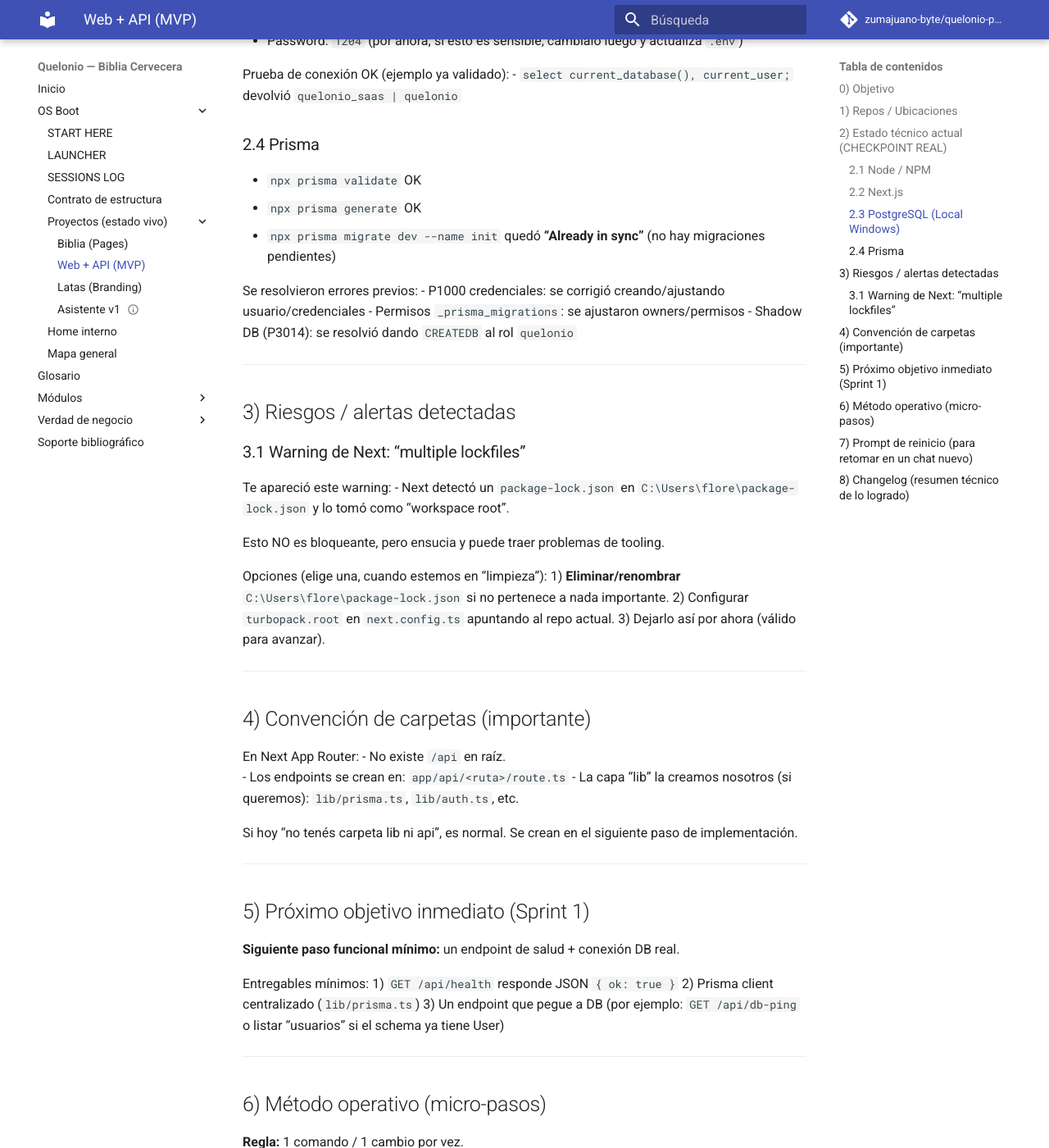
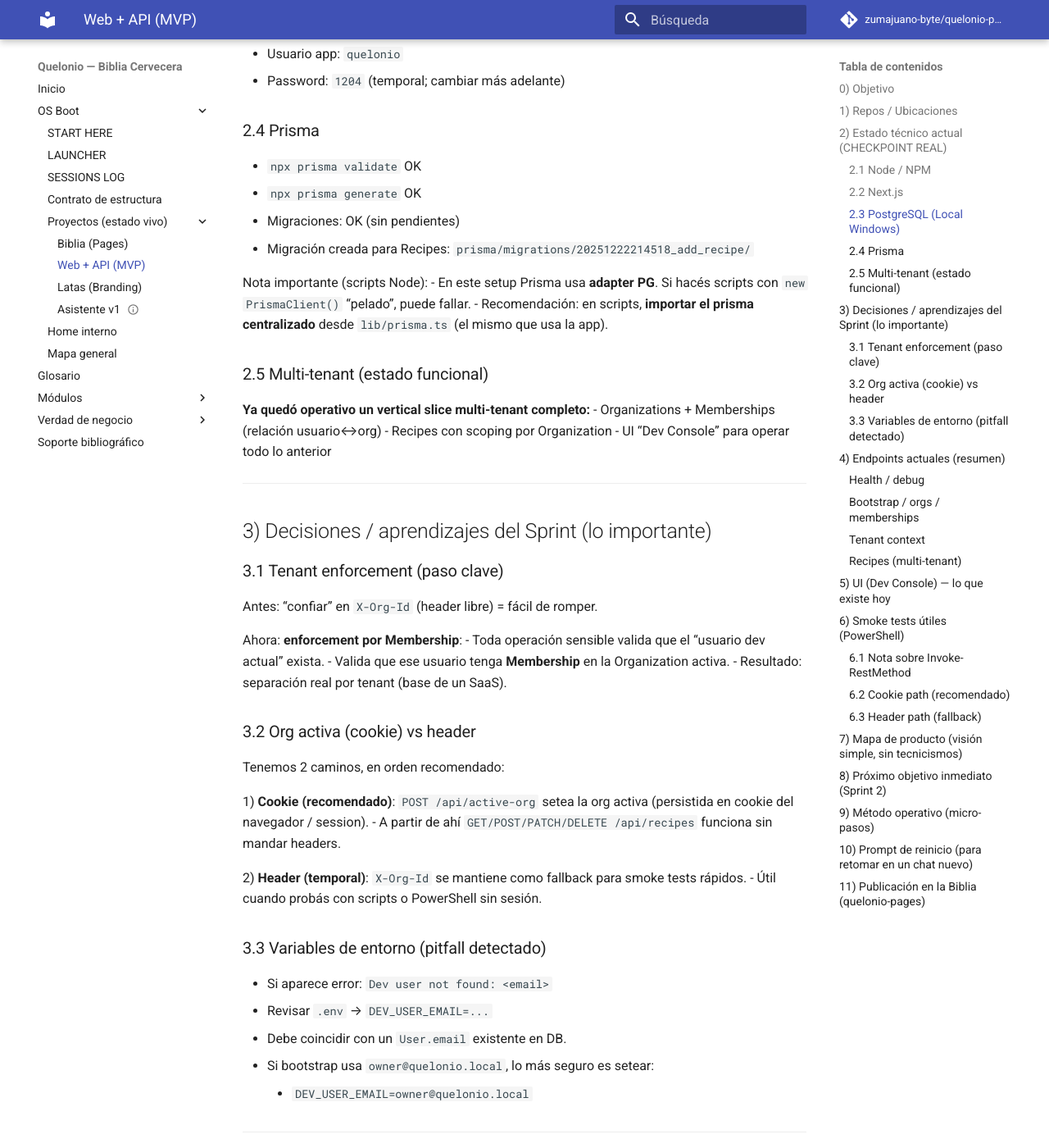
Before and after one commit to zumajuano-byte/quelonio-pages, an MkDocs documentation site: the page built from docs/99_Indice_y_Mapas/PROYECTO_WEB_API.md, in a window 1280 px wide and 1400 px high, scrolled down 1507 px. Shown: the whole window at 82% size. Built offline with MkDocs 1.6.1 and Material for MkDocs 9.7.7, drawn with Linux system fonts in a browser that asks for light colours; comment, search, counter and statistics services are not loaded; some of the changed text lies outside the part shown.

Commit message:
docs: update PROYECTO_WEB_API checkpoint (2025-12-23)

````diff
--- a/docs/99_Indice_y_Mapas/PROYECTO_WEB_API.md
+++ b/docs/99_Indice_y_Mapas/PROYECTO_WEB_API.md
@@ -1,7 +1,7 @@
 # PROYECTO_WEB_API — Quelonio SaaS (Web App + API + DB)
 
-**Última actualización:** 2025-12-22
-**Estado:** Sprint 1 en curso — Infra OK (PostgreSQL + Prisma + Next)
+**Última actualización:** 2025-12-23
+**Estado:** Sprint 1/2 — Vertical slice multi-tenant (Organizations + Memberships + Recipes) operativo
 **Regla de trabajo:** micro-pasos (1 paso por vez). Si un paso requiere admin, se aclara explícitamente.
 
 ---
@@ -10,12 +10,16 @@
 
 Construir un **MVP tipo SaaS** para operación cervecera (recetas, lotes, stock, ventas, finanzas) + base para incorporar un **asistente IA** que responda en base a la Biblia (Quelonio Pages).
 
-Arquitectura recomendada (MVP):
+Principio de producto:
+- **Excel** = modelo / plantilla / análisis (import-export, simulaciones).
+- **SaaS** = operación diaria / “source of truth” (multiusuario, trazabilidad, consistencia).
+
+Arquitectura (MVP):
 - **Next.js (App Router) + TypeScript**
 - **PostgreSQL**
 - **Prisma**
 - Endpoints API dentro de Next (`app/api/*`)
-- Más adelante: auth/RBAC, auditoría, exports, jobs/alertas
+- Más adelante: auth/RBAC, auditoría, exports/imports, jobs/alertas
 
 ---
 
@@ -31,75 +35,202 @@ Este archivo vive en **quelonio-pages** para que el “asistente” y el “mét
 ## 2) Estado técnico actual (CHECKPOINT REAL)
 
 ### 2.1 Node / NPM
-- Node: **v20.19.0** (nvm4w)
+- Node: **v20.19.0**
 - npm: **10.8.2**
-- Señal importante: en tu máquina aparecen rutas duplicadas (`C:\nvm4w\nodejs\...` y `C:\Program Files\nodejs\...`). Funciona, pero conviene mantener consistencia (ver “Riesgos”).
 
 ### 2.2 Next.js
 - Next: **16.1.0**
-- `npm run dev` inicia el servidor local en `http://localhost:3000` **cuando está corriendo**.
-- Importante: si el servidor no está corriendo, `curl http://localhost:3000/...` falla (normal).
+- Dev: `npm run dev` (usa `next dev --webpack`)
+- URL: `http://localhost:3000`
+
+Notas:
+- Si reiniciás `npm run dev` y el puerto está ocupado, es porque **hay otro Next corriendo**.
+- Si ves: `Unable to acquire lock ... .next\dev\lock`, terminá el proceso anterior (o cerrá la terminal que lo estaba ejecutando) y volvé a correr dev.
 
 ### 2.3 PostgreSQL (Local Windows)
 - Servicio: `postgresql-x64-18` **Running**
 - Puerto: `localhost:5432`
 - Base: `quelonio_saas`
 - Usuario app: `quelonio`
-- Password: `1204` (por ahora; si esto es sensible, cambialo luego y actualizá `.env`)
-
-Prueba de conexión OK (ejemplo ya validado):
-- `select current_database(), current_user;` devolvió `quelonio_saas | quelonio`
+- Password: `1204` (temporal; cambiar más adelante)
 
 ### 2.4 Prisma
 - `npx prisma validate` OK
 - `npx prisma generate` OK
-- `npx prisma migrate dev --name init` quedó **“Already in sync”** (no hay migraciones pendientes)
+- Migraciones: OK (sin pendientes)
+- Migración creada para Recipes: `prisma/migrations/20251222214518_add_recipe/`
 
-Se resolvieron errores previos:
-- P1000 credenciales: se corrigió creando/ajustando usuario/credenciales
-- Permisos `_prisma_migrations`: se ajustaron owners/permisos
-- Shadow DB (P3014): se resolvió dando `CREATEDB` al rol `quelonio`
+Nota importante (scripts Node):
+- En este setup Prisma usa **adapter PG**. Si hacés scripts con `new PrismaClient()` “pelado”, puede fallar.
+- Recomendación: en scripts, **importar el prisma centralizado** desde `lib/prisma.ts` (el mismo que usa la app).
+
+### 2.5 Multi-tenant (estado funcional)
+**Ya quedó operativo un vertical slice multi-tenant completo:**
+- Organizations + Memberships (relación usuario↔org)
+- Recipes con scoping por Organization
+- UI “Dev Console” para operar todo lo anterior
 
 ---
 
-## 3) Riesgos / alertas detectadas
+## 3) Decisiones / aprendizajes del Sprint (lo importante)
 
-### 3.1 Warning de Next: “multiple lockfiles”
-Te apareció este warning:
-- Next detectó un `package-lock.json` en `C:\Users\flore\package-lock.json` y lo tomó como “workspace root”.
+### 3.1 Tenant enforcement (paso clave)
+Antes: “confiar” en `X-Org-Id` (header libre) = fácil de romper.
 
-Esto NO es bloqueante, pero ensucia y puede traer problemas de tooling.
+Ahora: **enforcement por Membership**:
+- Toda operación sensible valida que el “usuario dev actual” exista.
+- Valida que ese usuario tenga **Membership** en la Organization activa.
+- Resultado: separación real por tenant (base de un SaaS).
 
-Opciones (elige una, cuando estemos en “limpieza”):
-1) **Eliminar/renombrar** `C:\Users\flore\package-lock.json` si no pertenece a nada importante.
-2) Configurar `turbopack.root` en `next.config.ts` apuntando al repo actual.
-3) Dejarlo así por ahora (válido para avanzar).
+### 3.2 Org activa (cookie) vs header
+Tenemos 2 caminos, en orden recomendado:
+
+1) **Cookie (recomendado)**: `POST /api/active-org` setea la org activa (persistida en cookie del navegador / session).
+   - A partir de ahí `GET/POST/PATCH/DELETE /api/recipes` funciona sin mandar headers.
+
+2) **Header (temporal)**: `X-Org-Id` se mantiene como fallback para smoke tests rápidos.
+   - Útil cuando probás con scripts o PowerShell sin sesión.
+
+### 3.3 Variables de entorno (pitfall detectado)
+- Si aparece error: `Dev user not found: <email>`
+  - Revisar `.env` → `DEV_USER_EMAIL=...`
+  - Debe coincidir con un `User.email` existente en DB.
+  - Si bootstrap usa `owner@quelonio.local`, lo más seguro es setear:
+    - `DEV_USER_EMAIL=owner@quelonio.local`
 
 ---
 
-## 4) Convención de carpetas (importante)
+## 4) Endpoints actuales (resumen)
 
-En Next App Router:
-- No existe `/api` en raíz.
-- Los endpoints se crean en: `app/api/<ruta>/route.ts`
-- La capa “lib” la creamos nosotros (si queremos): `lib/prisma.ts`, `lib/auth.ts`, etc.
+Base: `http://localhost:3000`
 
-Si hoy “no tenés carpeta lib ni api”, es normal. Se crean en el siguiente paso de implementación.
+### Health / debug
+- `GET /api/health`
+- `GET /api/debug/users` (inspección rápida)
+
+### Bootstrap / orgs / memberships
+- `POST /api/bootstrap` (crea Org + User + Membership de forma idempotente por email)
+- `GET /api/organizations`
+- `POST /api/organizations`
+- `GET /api/memberships`
+- `GET /api/memberships?orgId=<ORG_ID>`
+
+### Tenant context
+- `POST /api/active-org` (setea cookie de org activa)
+
+### Recipes (multi-tenant)
+- `GET /api/recipes`
+- `POST /api/recipes`
+- `GET /api/recipes/[id]`
+- `PATCH /api/recipes/[id]`
+- `DELETE /api/recipes/[id]`
 
 ---
 
-## 5) Próximo objetivo inmediato (Sprint 1)
+## 5) UI (Dev Console) — lo que existe hoy
 
-**Siguiente paso funcional mínimo:** un endpoint de salud + conexión DB real.
+Página: `GET /` (http://localhost:3000)
 
-Entregables mínimos:
-1) `GET /api/health` responde JSON `{ ok: true }`
-2) Prisma client centralizado (`lib/prisma.ts`)
-3) Un endpoint que pegue a DB (por ejemplo: `GET /api/db-ping` o listar “usuarios” si el schema ya tiene User)
+Incluye:
+- Selector de Organization activa (persistida en `localStorage` con key `quelonio.activeOrgId`)
+- Crear Organization
+- Ejecutar Bootstrap y auto-seleccionar la org creada
+- Sección Recipes:
+  - Crear recipe
+  - Listar recipes por org activa
+  - Editar / Borrar recipes
+
+Objetivo: consola mínima para validar APIs sin construir UI final todavía.
 
 ---
 
-## 6) Método operativo (micro-pasos)
+## 6) Smoke tests útiles (PowerShell)
+
+### 6.1 Nota sobre `Invoke-RestMethod`
+En PowerShell puede que NO exista `-SkipHttpErrorCheck`. En ese caso, usar `try/catch` para ver status y body (patrón estándar):
+
+```powershell
+$s = New-Object Microsoft.PowerShell.Commands.WebRequestSession
+try {
+  Invoke-RestMethod -WebSession $s -Method Post -Uri http://localhost:3000/api/active-org `
+    -ContentType "application/json" `
+    -Body (@{ orgId = "PEGAR_ORG_ID" } | ConvertTo-Json)
+} catch {
+  $_.Exception.Response.StatusCode.value__
+  $r = New-Object IO.StreamReader($_.Exception.Response.GetResponseStream())
+  $r.ReadToEnd()
+}
+```
+
+### 6.2 Cookie path (recomendado)
+```powershell
+# 1) Crear sesión
+$s = New-Object Microsoft.PowerShell.Commands.WebRequestSession
+
+# 2) Setear org activa (cookie)
+$orgId="PEGAR_ORG_ID"
+Invoke-RestMethod -WebSession $s -Method Post -Uri http://localhost:3000/api/active-org `
+  -ContentType "application/json" `
+  -Body (@{ orgId = $orgId } | ConvertTo-Json)
+
+# 3) Listar recipes (sin headers)
+Invoke-RestMethod -WebSession $s -Uri http://localhost:3000/api/recipes
+
+# 4) Crear recipe (sin headers)
+Invoke-RestMethod -WebSession $s -Method Post -Uri http://localhost:3000/api/recipes `
+  -ContentType "application/json" `
+  -Body '{"name":"IPA Cookie","style":"IPA","notes":"ok cookie+membership"}'
+```
+
+### 6.3 Header path (fallback)
+```powershell
+$orgId="PEGAR_ORG_ID"
+
+Invoke-RestMethod -Method Post -Uri http://localhost:3000/api/recipes `
+  -Headers @{ "X-Org-Id" = $orgId } `
+  -ContentType "application/json" `
+  -Body '{"name":"IPA Header","style":"IPA","notes":"header path"}'
+
+Invoke-RestMethod -Uri http://localhost:3000/api/recipes `
+  -Headers @{ "X-Org-Id" = $orgId }
+```
+
+---
+
+## 7) Mapa de producto (visión simple, sin tecnicismos)
+
+Orden lógico de módulos (uno alimenta al siguiente):
+
+1) **Recetas** (especificación)  ✅ HOY (multi-tenant)
+2) **Lotes** (producción real)  ⏭️ PRÓXIMO
+3) **Inventario** (entradas/salidas por movimientos)
+4) **Empaque** (lote → SKUs → unidades)
+5) **Ventas + Cobros**
+6) **Compras + Pagos**
+7) **Costos + Rentabilidad**
+8) **QA/QC** (controles y desvíos)
+9) **Dashboard** (decisión)
+
+Dónde entra Excel:
+- **Modelado** (costos, simulaciones, escenarios).
+- **Carga inicial** (import de catálogos/stock).
+- **Export/reportes** (contabilidad, socios, análisis).
+- **Portabilidad** (backup).
+
+---
+
+## 8) Próximo objetivo inmediato (Sprint 2)
+
+**Siguiente vertical slice recomendado:** módulo **Lotes (Batch)**, porque conecta Receta ↔ Producción real.
+
+Entregables mínimos:
+1) Modelo Prisma `Batch` (organizationId + recipeId + fechas + volumen + notas)
+2) CRUD API `/api/batches` scoping por org activa (mismo patrón que recipes)
+3) UI mínima en Dev Console: listar/crear batches
+
+---
+
+## 9) Método operativo (micro-pasos)
 
 **Regla:** 1 comando / 1 cambio por vez.
 Vos pegás output, yo doy el siguiente paso.
@@ -110,7 +241,7 @@ No hace falta cortar un server para ejecutar comandos en paralelo.
 
 ---
 
-## 7) Prompt de reinicio (para retomar en un chat nuevo)
+## 10) Prompt de reinicio (para retomar en un chat nuevo)
 
 Pegá esto tal cual en un chat nuevo cuando quieras retomar:
 
@@ -120,17 +251,16 @@ Pegá esto tal cual en un chat nuevo cuando quieras retomar:
 Contexto:
 - Repo app: `C:\Users\flore\Documents\quelonio-saas`
 - Repo docs: `C:\Users\flore\Documents\quelonio-pages`
-- Stack: Next 16.1 + TS + Prisma 7.2 + PostgreSQL local (Windows service postgresql-x64-18)
-- DB: `quelonio_saas` en `localhost:5432`
-- Usuario DB: `quelonio` (tiene CREATEDB)
-- Prisma: migrate en sync (“Already in sync”)
+- Stack: Next 16.1 + TS + Prisma + PostgreSQL local
+- Multi-tenant operativo: Organizations + Memberships + Recipes
+- Tenant context: cookie `POST /api/active-org` (recomendado) y fallback `X-Org-Id`
 - Regla: micro-pasos (1 paso por vez)
 
 Qué quiero ahora:
-- Continuar Sprint 1 creando:
-  1) `app/api/health/route.ts`
-  2) `lib/prisma.ts`
-  3) Endpoint DB ping o primer modelo simple
+- Implementar **Lotes (Batch)**:
+  1) Schema Prisma `Batch` con `organizationId` + `recipeId` + campos mínimos
+  2) API routes `/api/batches` (GET/POST) y `/api/batches/[id]` (PATCH/DELETE)
+  3) UI mínima en `app/page.tsx` para listar/crear batches
 
 Restricciones:
 - No avances con 10 pasos juntos.
@@ -140,11 +270,14 @@ Restricciones:
 
 ---
 
-## 8) Changelog (resumen técnico de lo logrado)
-- Prisma instalado y funcionando
-- Postgres local operativo
-- Credenciales y permisos corregidos
-- Migrate OK (sin pendientes)
-- Prisma Studio se abrió (cuando lo corriste)
+## 11) Publicación en la Biblia (quelonio-pages)
 
-Siguiente: endpoints API dentro de Next.
+Desde `C:\Users\flore\Documents\quelonio-pages`:
+1) Copiar este archivo actualizado a su ubicación en docs (si aplica en tu árbol).
+2) `python -m mkdocs build --strict` (opcional pero recomendado)
+3) Commit + push:
+```bash
+git add -A
+git commit -m "docs: update PROYECTO_WEB_API checkpoint (2025-12-23)"
+git push
+```
````
